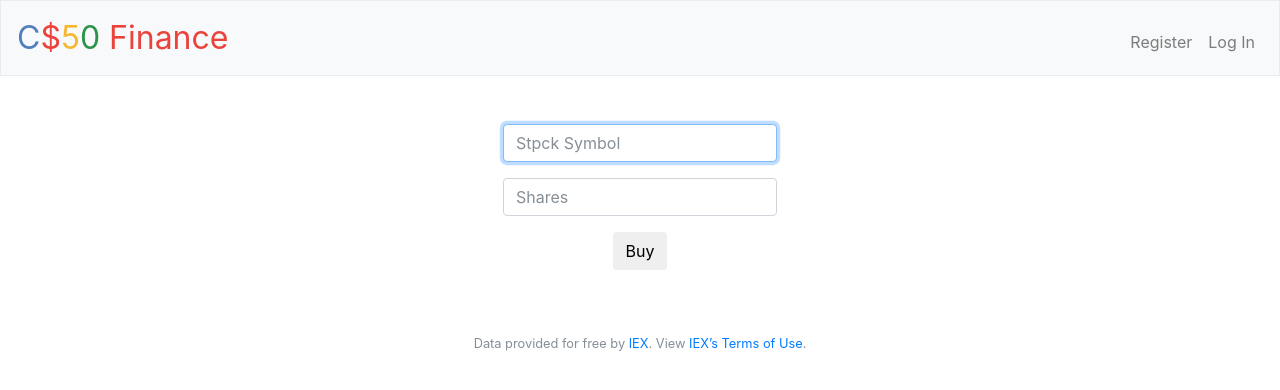
After one commit to Seancahill25/CS50, a Flask app: template pset7/finance/templates/buy.html in a window 1280 px wide. The commit adds this page. Shown: the top 390 px of the page. Run offline with Flask 2, Linux system fonts and the light colour scheme; the template is opened without the code that fills it, so the values that code supplies are empty; some libraries are stand-ins or nearby versions.

Commit message:
finished quote and buy pages

```diff
--- a/pset7/finance/application.py
+++ b/pset7/finance/application.py
@@ -46,8 +46,34 @@ def index():
 @app.route("/buy", methods=["GET", "POST"])
 @login_required
 def buy():
-    """Buy shares of stock"""
-    return apology("TODO")
+    if request.method == "POST":
+
+        try:
+            symbol = lookup(request.form.get("symbol"))
+            shares = int(request.form.get("shares"))
+        except:
+            return apology("enter some input")
+
+        if not symbol:
+            return apology("enter a valid symbol")
+
+        if not shares or shares <= 0:
+            return apology("enter the quantity of shares")
+
+        balance = db.execute("SELECT cash FROM users WHERE id=:user_id;", user_id=session["user_id"])
+        balance = int(balance[0]['cash'])
+        if (shares * symbol['price']) > balance:
+            return apology("can't afford")
+        else:
+            db.execute("INSERT INTO portfolio (symbol, amount, price, id) VALUES (:symbol, :amount, :price, :id);", \
+            symbol=symbol['symbol'], amount=shares, price=symbol['price'], id=session["user_id"])
+
+            db.execute("UPDATE users SET cash=cash-:total_price WHERE id=:user_id;", total_price=shares*symbol['price'], \
+            user_id=session["user_id"])
+            return redirect("/")
+
+    else:
+        return render_template("buy.html")
 
 
 @app.route("/history")
@@ -108,21 +134,44 @@ def logout():
 @app.route("/quote", methods=["GET", "POST"])
 @login_required
 def quote():
-    """Get stock quote."""
-    return apology("TODO")
+    if request.method == "POST":
+        quote = lookup(request.form.get("symbol"))
+        if not quote:
+            return apology("stock not found")
+        else:
+            quote['price'] = usd(quote['price'])
+            return render_template("quote.html", quote=quote)
+    else:
+        return render_template("quote.html")
 
 
 @app.route("/register", methods=["GET", "POST"])
 def register():
     if request.method == "POST":
-        db.execute("INSERT INTO "users" ("username","hash") VALUES(":username", ":hash")", username=request.form.get("username"), hash=hash)
-        # Redirect user to home page
+
+        if not request.form.get("username"):
+            return apology("Must provide username")
+
+        elif not request.form.get("password"):
+            return apology("Must provide password")
+
+        elif request.form.get("password") != request.form.get("confirm-password"):
+            return apology("password doesn't match")
+
+        result = db.execute("INSERT INTO users (username, hash) \
+                             VALUES(:username, :hash)", \
+                             username=request.form.get("username"), \
+                             hash=generate_password_hash(request.form.get("password")))
+
+        if not result:
+            return apology("Username already exist")
+
+        session["user_id"] = result
+
         return redirect("/")
 
-    # User reached route via GET (as by clicking a link or via redirect)
     else:
         return render_template("register.html")
-
 
 @app.route("/sell", methods=["GET", "POST"])
 @login_required
--- a/pset7/finance/templates/apology.html
+++ b/pset7/finance/templates/apology.html
@@ -5,5 +5,6 @@
 {% endblock %}
 
 {% block main %}
-    <img alt="{{ top }}" class="border" src="http://memegen.link/custom/{{ top | urlencode }}/{{ bottom | urlencode }}.jpg?alt=https://i.imgur.com/CsCgN7Ll.png"/>
+    <h1>{{ top | urlencode }}/{{ bottom | urlencode }}</h1>
+    <img alt="{{ top }}" src="https://i.imgur.com/j51uHm1.gif"/>
 {% endblock %}
--- /dev/null
+++ b/pset7/finance/templates/buy.html
@@ -0,0 +1,19 @@
+{% extends "layout.html" %}
+
+{% block title %}
+    Buy
+{% endblock %}
+
+{% block main %}
+    <form action="{{ url_for('buy') }}" method="post">
+        <div class="form-group">
+            <input autocomplete="off" autofocus class="form-control" name="symbol" placeholder="Stpck Symbol" type="text"/>
+        </div>
+        <div class="form-group">
+            <input class="form-control" name="shares" placeholder="Shares" type="number"/>
+        </div>
+        <div class="form-group">
+            <button class="btn btn-default" type="submit">Buy</button>
+        </div>
+    </form>
+{% endblock %}
```
Also changed, not shown: pset7/finance/templates/quote.html (added, +20 -0 lines), pset7/finance/finance.db.
